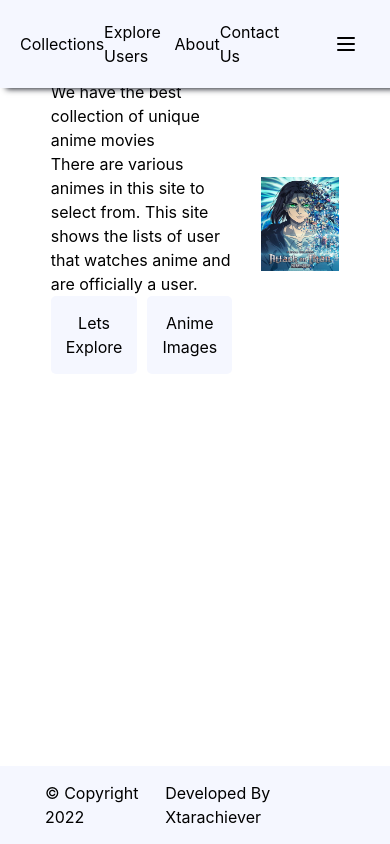
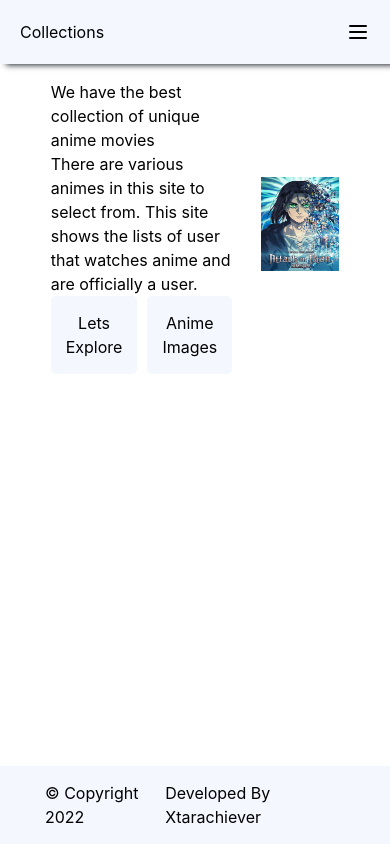
Before and after one commit to Xtarachiever/NextJS, a Next.js app: page / in a window 390 px wide. Built offline with nearby package versions, Linux system fonts and the light colour scheme.

Commit message:
Added a responsive navbar using tailwindcss

```diff
--- a/fixed_pages/navbar.js
+++ b/fixed_pages/navbar.js
@@ -1,16 +1,26 @@
 import Link from 'next/link';
+import { useState } from 'react';
 import styles from '../styles/Layout.module.css';
 const Navbar = () =>{
+  const [active, setActive] = useState(false)
+  const handleClick = () =>{
+    setActive(!active)
+  }
     return(
-        <div className={styles.nav}>
+        <nav className={`${styles.nav}`}>
             <div className={styles.container}>
+              <div className="flex flex-col">
                 <Link href="/"><a>Collections</a></Link>
-                <div className={`hidden lg:inline-flex ${styles.nav_content}`}>
-                  <Link href="/users"><a>Explore Users</a></Link>
-                  <Link href="/about"><a>About</a></Link>
-                  <Link href="/contact"><a>Contact Us</a></Link>
+                    <div className={`${active ? '' : 'hidden'} w-full lg:inline-flex lg:w-auto lg:flex-grow `}>
+                      <div className='lg:ml-auto lg:inline-flex lg:w-auto w-full flex flex-col items-start'>
+                        <Link href="/users"><a className='w-full pt-2'>Explore Users</a></Link>
+                        <Link href="/about"><a className='w-full pt-2'>About</a></Link>
+                        <Link href="/contact"><a className='w-full py-2'>Contact Us</a></Link>
                       </div>
-				<button className=' inline-flex p-3 hover:bg-green-600 rounded sm:hidden text-black ml-auto hover:text-white outline-none'>
+                    </div>
+              </div>
+                <button className=' inline-flex hover:bg-blue-600 rounded
+                sm:hidden text-black ml-auto hover:text-white outline-none' onClick={handleClick}>
                   <svg
                     className='w-6 h-6'
                     fill='none'
@@ -27,7 +37,7 @@ const Navbar = () =>{
                   </svg>
                 </button>
             </div>
-        </div>
+        </nav>
     )
 }
 export default Navbar
--- a/styles/Layout.module.css
+++ b/styles/Layout.module.css
@@ -21,13 +21,7 @@
     display: flex;
     width: 100%;
     justify-content: space-between;
-    align-items: center;
-}
-.nav_content{
-    display: inline-flex;
-    width: 50%;
-    justify-content: space-evenly;
-    align-items: center;
+    align-items: start;
 }
 /* Footer */
 .footer{
@@ -86,6 +80,11 @@
 }
 
 
-@media screen and (max-width:650px){
-
+@media screen and (min-width:640px){
+    .nav_content{
+        display: inline-flex;
+        width: 50%;
+        justify-content: space-evenly;
+        align-items: center;
+    }
 }
```
Lines whose indentation alone changed are shown as unchanged.
